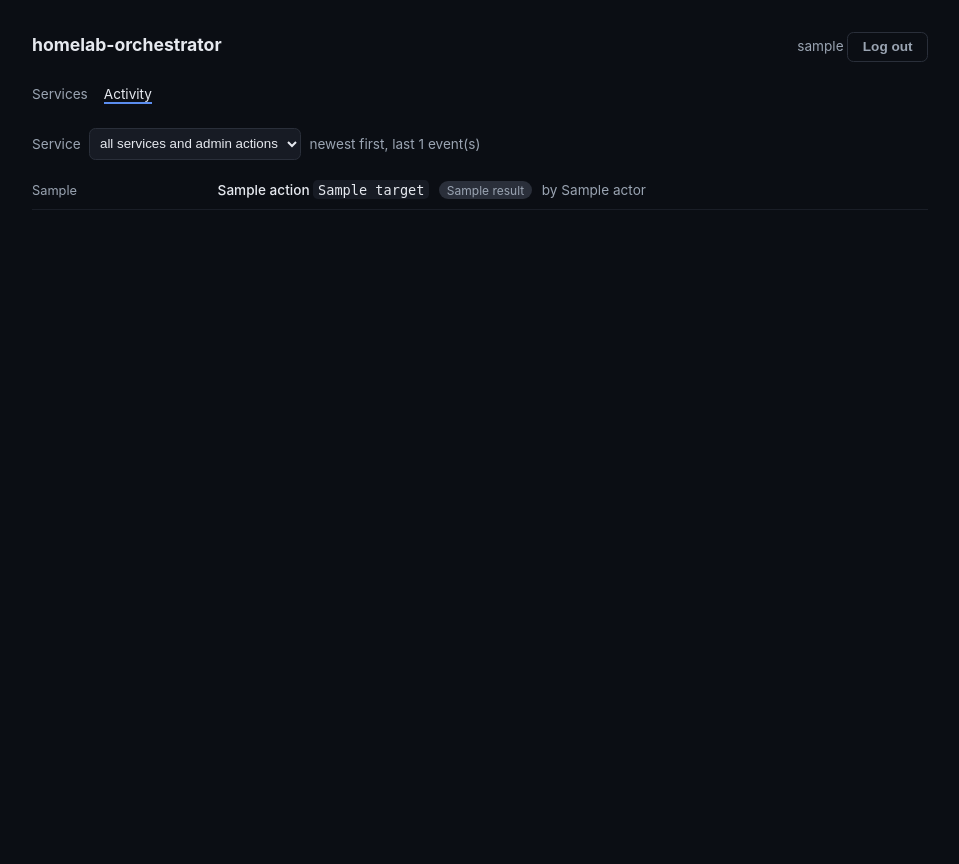
After one commit to s-kroonen/Homelab-Orchestrator, a Python web app: template src/orchestrator/web/templates/activity.html in a window 1280 px wide. The commit adds this page. Shown: the whole page, without its empty margins (160-1119 px from the left). Run offline with Jinja, Linux system fonts and the light colour scheme; the template is opened without the code that fills it: most values are stand-ins (such as "Sample title", 1, 10 or a date in 2020).

Commit message:
Activity timeline: merged run + audit feed, and the "why unhealthy" probe list
Answers "what happened when a wake was triggered or a healthcheck failed"
without storing anything new — PipelineRun and AuditEntry already record
every privileged action; nothing surfaced them.

- web/routers/activity.py: GET /api/activity (require_admin) returns a
  newest-first feed of PipelineRun + AuditEntry rows, capped at 100, with an
  optional ?service=<slug> filter. A run and the audit rows it wrote share a
  correlation_id, so those rows are folded INTO the run event instead of
  listed beside it: otherwise one wake reads as three events, and the run
  row alone can't say who triggered it (only its *.start audit row carries
  the actor). An unknown slug matches nothing — guarding against
  `service_id == None` compiling to IS NULL and returning every
  service-less run.
- GET /activity page (ui.py + templates/activity.html): each event with
  when / what / who / outcome; runs expand (<details>) to their step list
  using maintenance.html's existing <ol class="steps"> ✓/✗ classes, plus
  step detail, error and correlation id. Service filter is a plain GET
  form, no JS needed. Redirects to /login?next=/activity when logged out,
  like the dashboard.
- dashboard.html: nav (Services / Activity); the health badge now expands
  to the last per-probe results (ServiceState.last_probe_results) with the
  same ✓/✗ list, plus a "history" link to the filtered activity page.
  Health detail lives ONLY here, not on the activity page: the health
  engine overwrites ServiceState rather than appending, so there is no
  health history to put on a timeline — it is current state, which belongs
  next to the current badge.

tests/test_activity.py: 401/redirect protection, merge order + audit
folding + actor attribution, service filter (incl. unknown slug), limit
cap, page render, dashboard probe expansion.

Co-Authored-By: Claude Opus 5.5 <noreply@anthropic.com>
Claude-Session: https://claude.ai/code/session_01GN4g3WgyD6DjEKAZRWkroa

```diff
--- /dev/null
+++ b/src/orchestrator/web/templates/activity.html
@@ -0,0 +1,137 @@
+<!DOCTYPE html>
+<html lang="en">
+<head>
+<meta charset="utf-8">
+<meta name="viewport" content="width=device-width, initial-scale=1">
+<title>homelab-orchestrator — activity</title>
+<style>
+  :root { color-scheme: light dark; }
+  body {
+    margin: 0; min-height: 100vh; padding: 2rem 1rem;
+    font-family: -apple-system, BlinkMacSystemFont, "Segoe UI", Roboto, sans-serif;
+    background: #0b0e14; color: #e6e9ef;
+  }
+  .wrap { max-width: 56rem; margin: 0 auto; }
+  header { display: flex; align-items: baseline; justify-content: space-between; margin-bottom: 1.5rem; }
+  header h1 { font-size: 1.1rem; margin: 0; }
+  header .who { color: #9aa4b2; font-size: 0.85rem; }
+  button {
+    padding: 0.4rem 0.9rem; background: #5b8def; color: #0b0e14; border: none;
+    border-radius: 0.4rem; font-weight: 600; cursor: pointer; font-size: 0.85rem;
+  }
+  button.logout { background: transparent; color: #9aa4b2; border: 1px solid #2a2f3a; }
+  nav { display: flex; gap: 1rem; margin-bottom: 1.5rem; font-size: 0.85rem; }
+  nav a { color: #9aa4b2; text-decoration: none; }
+  nav a.current { color: #e6e9ef; border-bottom: 2px solid #5b8def; }
+  .row { display: flex; gap: 0.5rem; align-items: center; margin-bottom: 0.75rem; flex-wrap: wrap; }
+  select { padding: 0.4rem; background: #171b24; border: 1px solid #2a2f3a; border-radius: 0.4rem; color: #e6e9ef; }
+  .msg { font-size: 0.85rem; color: #9aa4b2; }
+  code { background: #171b24; padding: 0.1rem 0.3rem; border-radius: 0.3rem; }
+  .badge { padding: 0.1rem 0.5rem; border-radius: 1rem; font-size: 0.75rem; }
+  .badge.healthy { background: #113b23; color: #3ecf6d; }
+  .badge.failed { background: #3b1414; color: #e5534b; }
+  .badge.unknown { background: #2a2f3a; color: #9aa4b2; }
+  ul.feed { list-style: none; padding: 0; margin: 0; }
+  ul.feed > li { padding: 0.6rem 0; border-bottom: 1px solid #1a1e27; font-size: 0.85rem; }
+  .event-line { display: flex; gap: 0.6rem; align-items: baseline; flex-wrap: wrap; }
+  .when { color: #9aa4b2; font-size: 0.8rem; min-width: 11rem; }
+  .what { font-weight: 600; }
+  details summary { cursor: pointer; list-style: none; }
+  details summary::-webkit-details-marker { display: none; }
+  details[open] summary .what::after { content: " ▾"; color: #9aa4b2; }
+  details:not([open]) summary .what::after { content: " ▸"; color: #9aa4b2; }
+  .body { margin: 0.4rem 0 0 11.6rem; }
+  .error { color: #e5534b; font-size: 0.8rem; }
+  /* Same step list as maintenance.html — one ✓/✗ vocabulary across pages. */
+  ol.steps { list-style: none; padding: 0; margin: 0 0 0.5rem; text-align: left; font-size: 0.85rem; }
+  ol.steps li { padding: 0.25rem 0; color: #9aa4b2; }
+  ol.steps li.ok::before { content: "✓ "; color: #3ecf6d; }
+  ol.steps li.failed::before, ol.steps li.indeterminate::before { content: "✗ "; color: #e5534b; }
+  ol.steps .detail { color: #6b7280; font-size: 0.75rem; }
+  @media (max-width: 40rem) { .body { margin-left: 0; } .when { min-width: 0; } }
+</style>
+</head>
+<body>
+<div class="wrap">
+  <header>
+    <h1>homelab-orchestrator</h1>
+    <span class="who">
+      {{ admin.username }}
+      <button class="logout" id="logout-btn">Log out</button>
+    </span>
+  </header>
+  <nav>
+    <a href="/">Services</a>
+    <a href="/activity" class="current">Activity</a>
+  </nav>
+
+  <form class="row" method="get" action="/activity">
+    <label class="msg" for="service">Service</label>
+    <select id="service" name="service" onchange="this.form.submit()">
+      <option value="">all services and admin actions</option>
+      {% for slug in slugs %}
+      <option value="{{ slug }}" {% if slug == service %}selected{% endif %}>{{ slug }}</option>
+      {% endfor %}
+    </select>
+    <noscript><button type="submit">Filter</button></noscript>
+    <span class="msg">newest first, last {{ events|length }} event(s)</span>
+  </form>
+
+  {% macro outcome(value) -%}
+    {%- if value in ("succeeded", "ok") -%}<span class="badge healthy">{{ value }}</span>
+    {%- elif value in ("failed", "error", "denied") -%}<span class="badge failed">{{ value }}</span>
+    {%- else -%}<span class="badge unknown">{{ value }}</span>{%- endif -%}
+  {%- endmacro %}
+
+  <ul class="feed">
+    {% for ev in events %}
+    <li>
+      {% if ev.type == "run" %}
+      <details>
+        <summary class="event-line">
+          <span class="when">{{ ev.at }}</span>
+          <span class="what">{{ ev.kind }}{% if ev.service %} <code>{{ ev.service }}</code>{% endif %}</span>
+          {{ outcome(ev.status) }}
+          <span class="msg">by {{ ev.actor or "unknown" }} · run #{{ ev.id }}</span>
+        </summary>
+        <div class="body">
+          {% if ev.error %}<p class="error">{{ ev.error }}</p>{% endif %}
+          {% if ev.steps %}
+          <ol class="steps">
+            {% for step in ev.steps %}
+            <li class="{{ step.status }}">{{ step.name }}{% if step.status not in ("ok", "failed", "indeterminate") %} <span class="detail">({{ step.status }})</span>{% endif %}
+              {% if step.detail %}<span class="detail">{% for k, v in step.detail.items() %}{{ k }}={{ v }}{% if not loop.last %}, {% endif %}{% endfor %}</span>{% endif %}
+            </li>
+            {% endfor %}
+          </ol>
+          {% else %}<p class="msg">No steps recorded yet.</p>{% endif %}
+          <p class="msg">
+            {% if ev.finished_at %}finished {{ ev.finished_at }}{% else %}still running{% endif %}
+            · correlation <code>{{ ev.correlation_id }}</code>
+            {% if ev.audit %}· audit: {% for a in ev.audit %}{{ a.action }} ({{ a.result }}){% if not loop.last %}, {% endif %}{% endfor %}{% endif %}
+          </p>
+        </div>
+      </details>
+      {% else %}
+      <div class="event-line">
+        <span class="when">{{ ev.at }}</span>
+        <span class="what" style="font-weight:500">{{ ev.action }}{% if ev.target %} <code>{{ ev.target }}</code>{% endif %}</span>
+        {{ outcome(ev.result) }}
+        <span class="msg">by {{ ev.actor }}</span>
+      </div>
+      {% endif %}
+    </li>
+    {% else %}
+    <li class="msg">Nothing has happened yet{% if service %} for {{ service }}{% endif %}.</li>
+    {% endfor %}
+  </ul>
+</div>
+
+<script>
+  document.getElementById("logout-btn").addEventListener("click", async () => {
+    await fetch("/api/auth/logout", { method: "POST" });
+    location.href = "/login";
+  });
+</script>
+</body>
+</html>
```
Also changed, not shown: src/orchestrator/web/app.py (+12 -1 lines), src/orchestrator/web/routers/activity.py (added, +140 -0 lines), src/orchestrator/web/routers/ui.py (+45 -1 lines), src/orchestrator/web/templates/dashboard.html (+29 -4 lines), tests/test_activity.py (added, +276 -0 lines).
